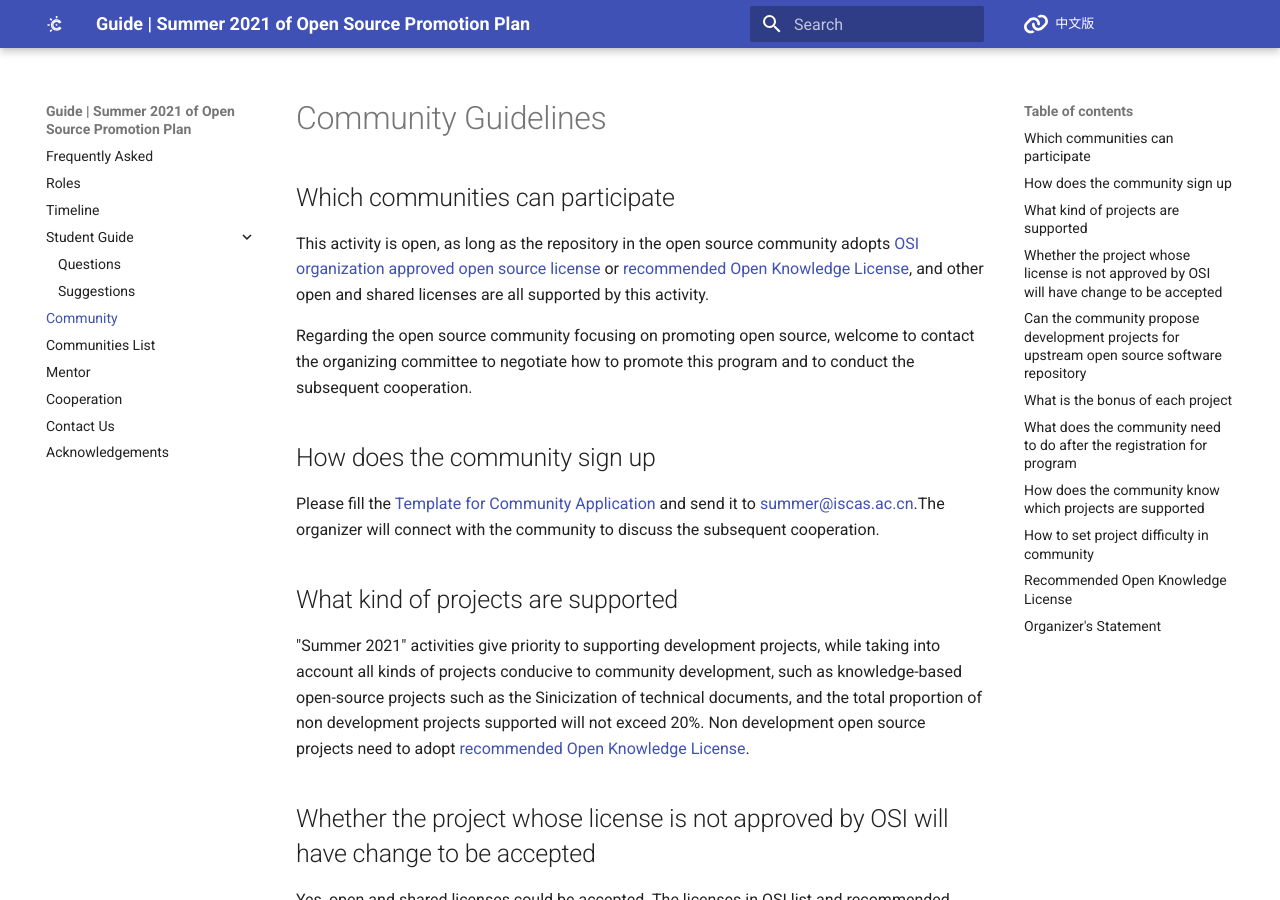
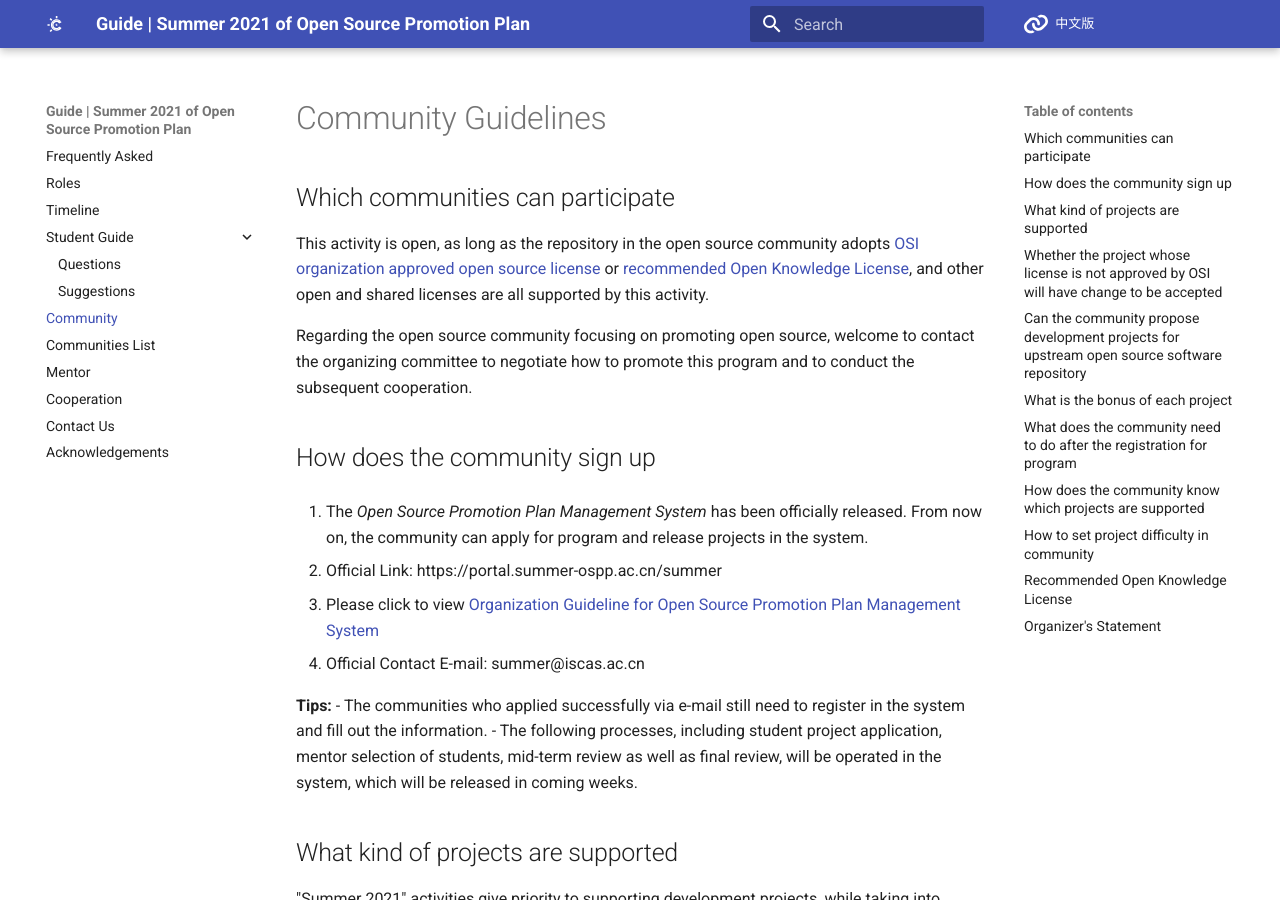
Before and after one commit to summer-ospp/help-en, an MkDocs documentation site: the page built from docs/community.md, in a window 1280 px wide and 900 px high. Built offline with MkDocs 1.6.1 and Material for MkDocs 9.7.7, drawn with Linux system fonts in a browser that asks for light colours; comment, search, counter and statistics services are not loaded.

Commit message:
Update community.md

```diff
--- a/docs/community.md
+++ b/docs/community.md
@@ -8,7 +8,15 @@ Regarding the open source community focusing on promoting open source, welcome t
 
 ## How does the community sign up
 
-Please fill the [Template for Community Application](./assets/template-for-community-application.txt) and send it to [summer@iscas.ac.cn](mailto:summer@iscas.ac.cn).The organizer will connect with the community to discuss the subsequent cooperation.
+1. The *Open Source Promotion Plan Management System* has been officially released. From now on, the community can apply for program and release projects in the system.
+
+  - Official Link: https://portal.summer-ospp.ac.cn/summer
+  - Please click to view  [Organization Guideline for Open Source Promotion Plan Management System](https://github.com/summer-ospp/help/blob/main/docs/assets/Organization%20Guideline%20for%20Open%20Source%20Promotion%20Plan%20Management%20System.pdf)
+- Official Contact E-mail: summer@iscas.ac.cn
+
+   **Tips:**
+  - The communities who applied successfully via e-mail still need to register in the system and fill out the information.
+  - The following processes, including student project application, mentor selection of students, mid-term review as well as final review, will be operated in the system, which will be released in coming weeks.
 
 ## What kind of projects are supported
 
@@ -42,10 +50,11 @@ In general, the committee will respect the difficulty setting of the community a
 2. The community should inform the Organizing Committee of the link address after launching the "Summer 2021" page. The organizing committee <https://summer.iscas.ac.cn/> will introduce the information of the community online, and provide links to jump to the activity description page of the community; all project lists will be provided synchronously on the official website of the activity, but subject to the project details on the community page.
 
 3. The community needs to appoint a community mentor for each project, which is generally the developer (maintainer, committer, contributor) related to the project. Each mentor can be the mentor of three projects at most at the same time. Please refer to [Mentor guide](mentor.md) for tutor participation, specifically responsible for:
-   - Provide project task details by project template
-   - Communicate with potential applicants for the project, review the application and confirm the chosen student
-   - Provide support towards the students in the development process
-   - Evaluate the development achievements of students
+
+    - Provide project task details by project template
+    - Communicate with potential applicants for the project, review the application and confirm the chosen student
+    - Provide support towards the students in the development process
+    - Evaluate the development achievements of students
 
 ## How does the community know which projects are supported
 
```
Also changed, not shown: other parts of docs/community.md (+7 -7 lines).
